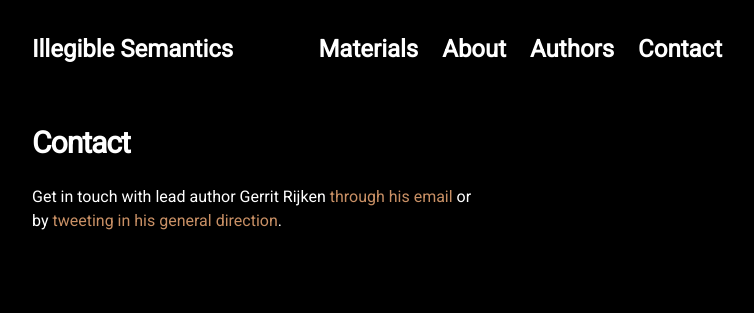
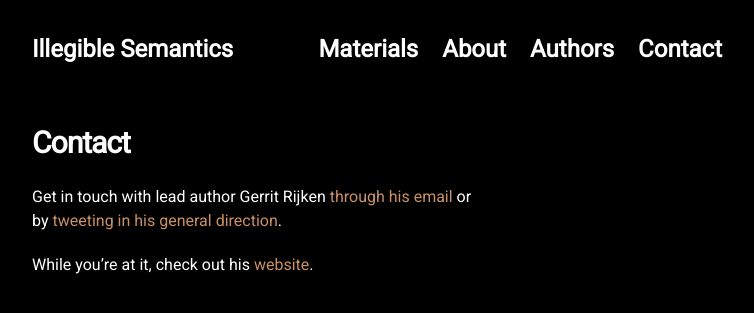
Before and after one commit to Noeska/illegiblesemantics, a Jekyll site: the page built from pages/contact.md, in a window 1280 px wide. Shown: the top 313 px of the page, without its empty margins (263-1017 px from the left). Built offline with Jekyll 4.4.1, drawn with Linux system fonts in a browser that asks for light colours; nearby versions of some CDN libraries.

Commit message:
Update contact.md

```diff
--- a/pages/contact.md
+++ b/pages/contact.md
@@ -7,3 +7,5 @@ permalink: /contact
 # Contact
 
 Get in touch with lead author Gerrit Rijken [through his email](mailto:gerrit.rijken@gmail.com) or by [tweeting in his general direction](https://twitter.com/intent/tweet?text=%40tundratoucan).
+
+While you're at it, check out his <a href="https://www.tundratoucan.com/" target="_blank" rel="noopener"><span>website</span></a>.
```
